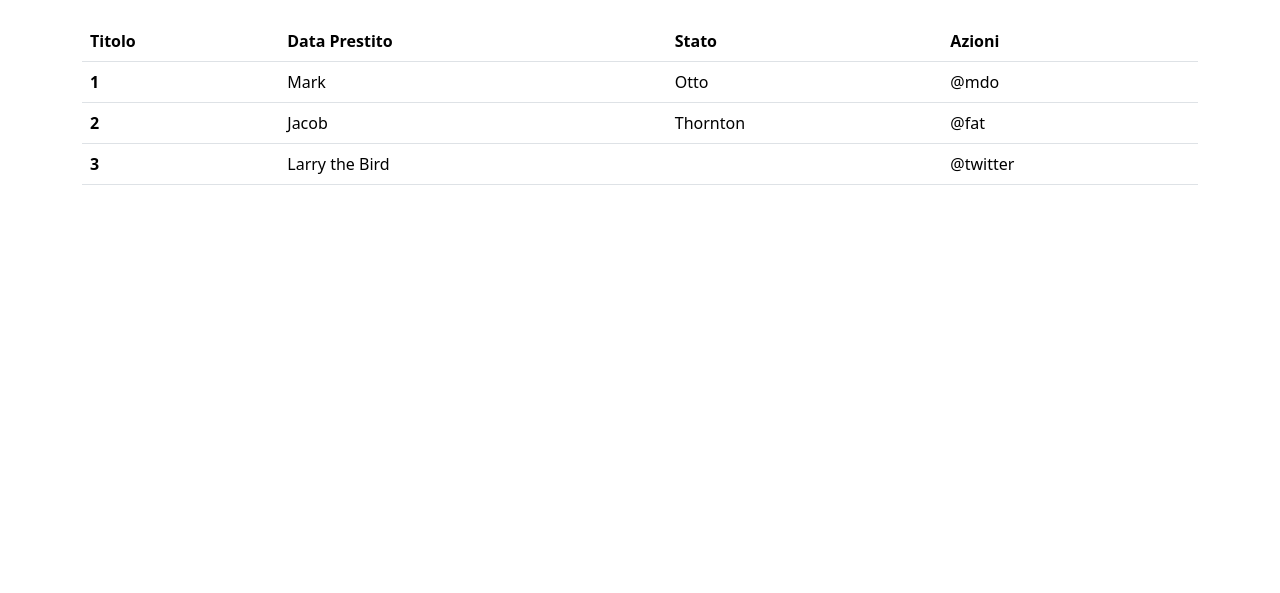
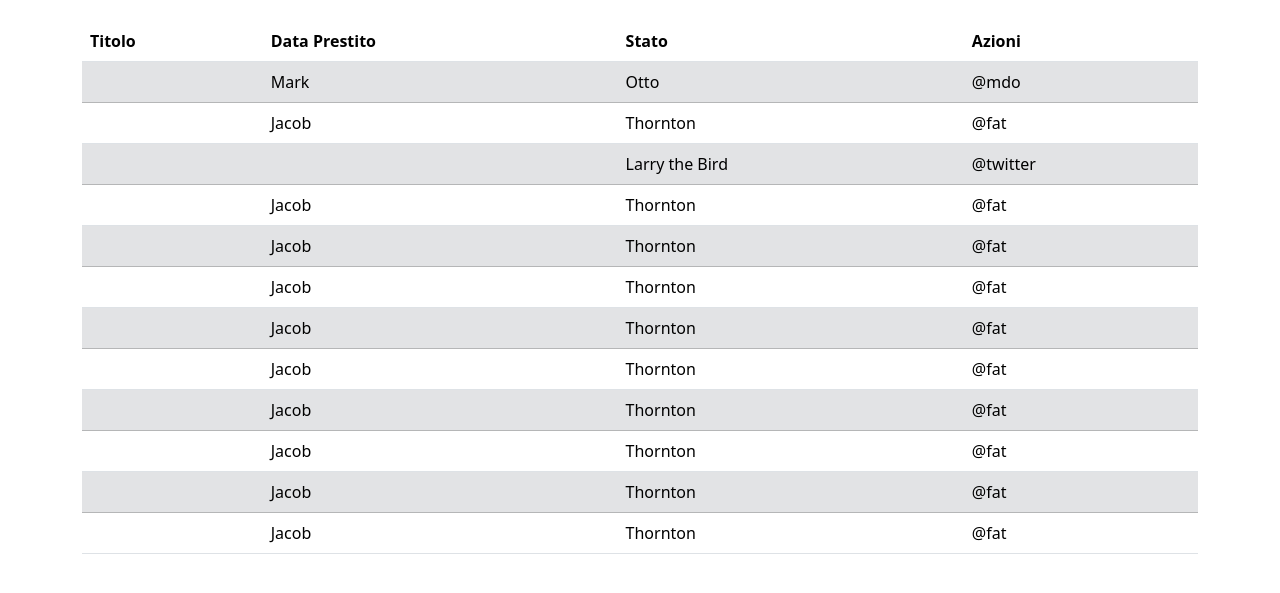
Before and after one commit to FrancescoMarra97/html-css-bootstrap-dashboard, a plain HTML site: page index.html in a window 1280 px wide. Shown: the part 159-752 px from the top of the page. Drawn offline with nearby package versions, Linux system fonts and the light colour scheme.

Commit message:
all tr bg-secondary

```diff
--- a/index.html
+++ b/index.html
@@ -67,23 +67,79 @@
                       </tr>
                     </thead>
                     <tbody>
-                      <tr>
-                        <th scope="row table-secondary">1</th>
+                      <tr class="table-secondary">
+                        <td></td>
                         <td>Mark</td>
                         <td>Otto</td>
                         <td>@mdo</td>
                       </tr>
                       <tr>
-                        <th scope="row">2</th>
+                        <td></td>
+                        <td>Jacob</td>
+                        <td>Thornton</td>
+                        <td>@fat</td>
+                      </tr>
+                      <tr class="table-secondary">
+                        <td></td>
+                        <td></td>
+                        <td>Larry the Bird</td>
+                        <td>@twitter</td>
+                      </tr>
+                      <tr>
+                        <td></td>
+                        <td>Jacob</td>
+                        <td>Thornton</td>
+                        <td>@fat</td>
+                      </tr>
+                      <tr class="table-secondary">
+                        <td></td>
                         <td>Jacob</td>
                         <td>Thornton</td>
                         <td>@fat</td>
                       </tr>
                       <tr>
-                        <th scope="row">3</th>
-                        <td colspan="2">Larry the Bird</td>
-                        <td>@twitter</td>
+                        <td></td>
+                        <td>Jacob</td>
+                        <td>Thornton</td>
+                        <td>@fat</td>
                       </tr>
+                      <tr class="table-secondary">
+                        <td></td>
+                        <td>Jacob</td>
+                        <td>Thornton</td>
+                        <td>@fat</td>
+                      </tr>
+                      <tr>
+                        <td></td>
+                        <td>Jacob</td>
+                        <td>Thornton</td>
+                        <td>@fat</td>
+                      </tr>
+                      <tr class="table-secondary">
+                        <td></td>
+                        <td>Jacob</td>
+                        <td>Thornton</td>
+                        <td>@fat</td>
+                      </tr>
+                      <tr>
+                        <td></td>
+                        <td>Jacob</td>
+                        <td>Thornton</td>
+                        <td>@fat</td>
+                      </tr>
+                      <tr class="table-secondary">
+                        <td></td>
+                        <td>Jacob</td>
+                        <td>Thornton</td>
+                        <td>@fat</td>
+                      </tr>
+                      <tr>
+                        <td></td>
+                        <td>Jacob</td>
+                        <td>Thornton</td>
+                        <td>@fat</td>
+                      </tr>
+
                     </tbody>
                   </table>
 
```
